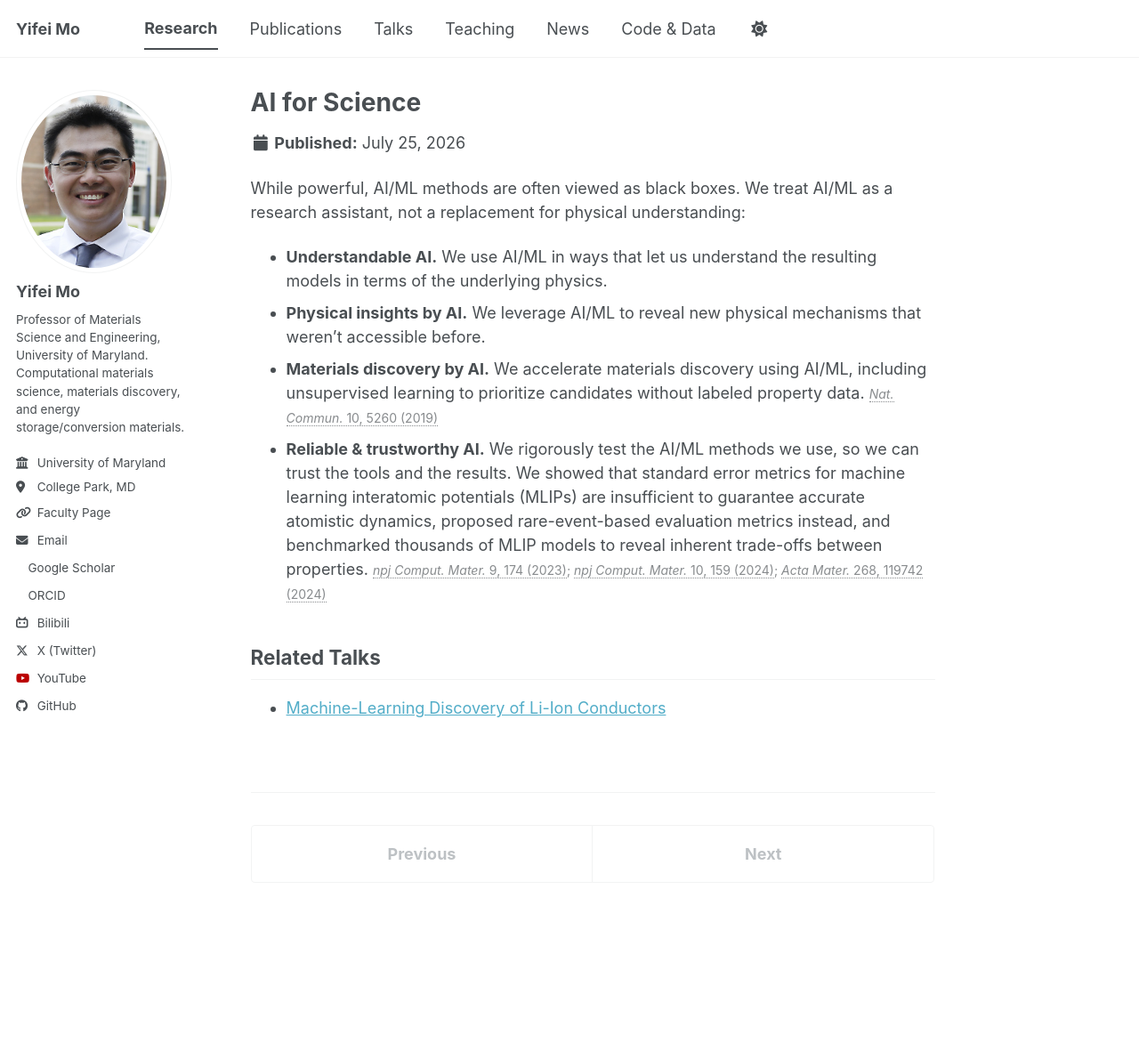
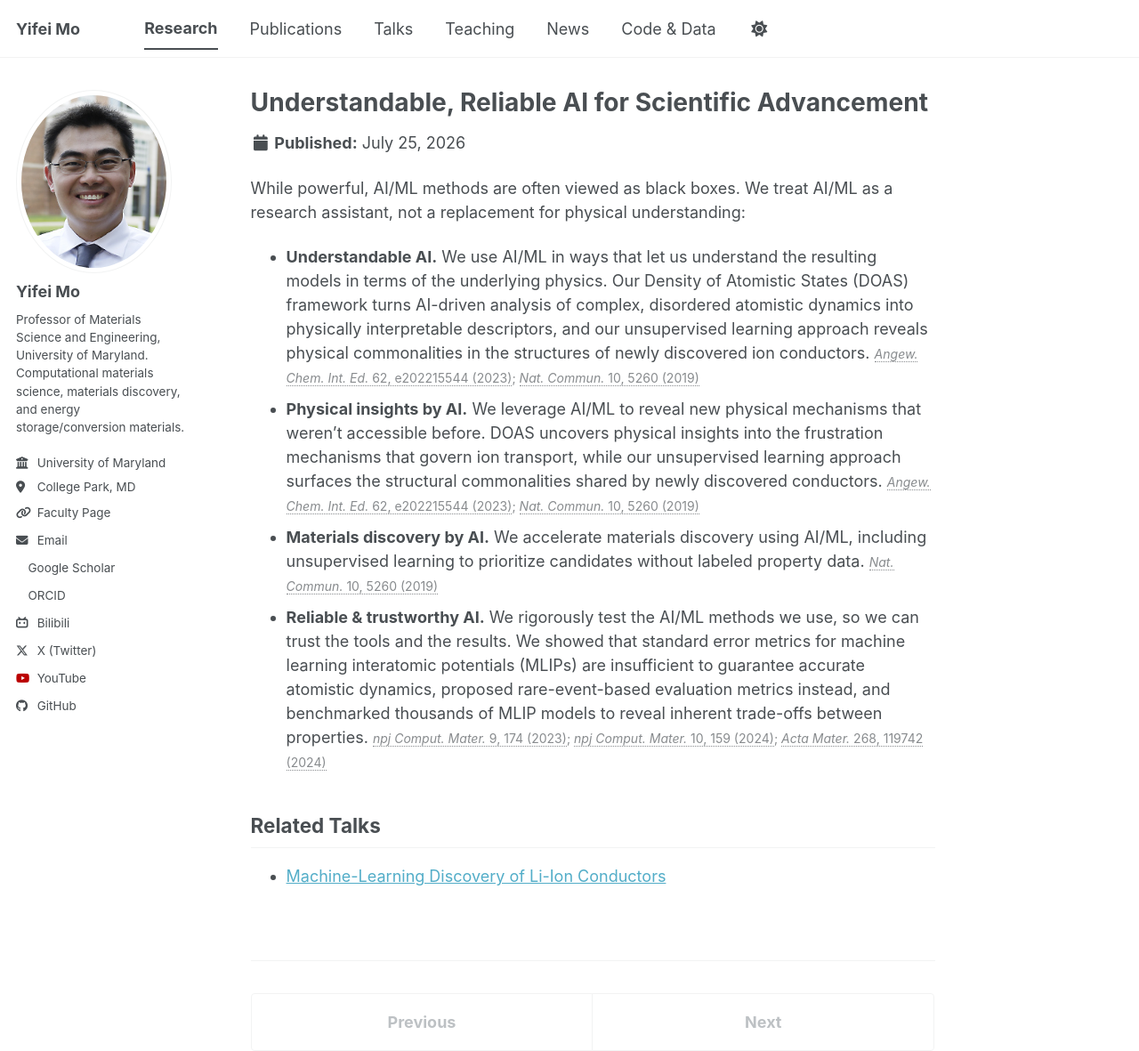
Before and after one commit to yifeimo/yifeimo.github.io, a Jekyll site: the page built from _research/06-ai-for-science.md, in a window 1280 px wide and 1181 px high. Shown: the whole window at 89% size. Built offline with Jekyll 4.4.1, drawn with Linux system fonts in a browser that asks for light colours; a style sheet for code colours, icons or effects is not loaded.

Commit message:
Rename AI for Science page, expand Understandable/Physical-insights bullets
Retitle to 'Understandable, Reliable AI for Scientific Advancement' (URL unchanged). Expand the Understandable AI and Physical insights by AI bullets to describe how DOAS and our unsupervised-learning work deliver on each, citing the DOAS (Angew. Chem. 2023) and unsupervised-discovery (Nat. Commun. 2019) papers in both.

Co-Authored-By: Claude Sonnet 5 <noreply@anthropic.com>

```diff
--- a/_research/06-ai-for-science.md
+++ b/_research/06-ai-for-science.md
@@ -1,5 +1,5 @@
 ---
-title: "AI for Science"
+title: "Understandable, Reliable AI for Scientific Advancement"
 collection: research
 permalink: /research/ai-for-science/
 icon: robot
@@ -8,8 +8,8 @@ excerpt: "Using AI/ML as a research assistant — understandable, physically gro
 
 While powerful, AI/ML methods are often viewed as black boxes. We treat AI/ML as a research assistant, not a replacement for physical understanding:
 
-* **Understandable AI.** We use AI/ML in ways that let us understand the resulting models in terms of the underlying physics.
-* **Physical insights by AI.** We leverage AI/ML to reveal new physical mechanisms that weren't accessible before.
+* **Understandable AI.** We use AI/ML in ways that let us understand the resulting models in terms of the underlying physics. Our Density of Atomistic States (DOAS) framework turns AI-driven analysis of complex, disordered atomistic dynamics into physically interpretable descriptors, and our unsupervised learning approach reveals physical commonalities in the structures of newly discovered ion conductors. <span class="citation">[*Angew. Chem. Int. Ed.* 62, e202215544 (2023)](https://doi.org/10.1002/anie.202215544); [*Nat. Commun.* 10, 5260 (2019)](https://doi.org/10.1038/s41467-019-13214-1)</span>
+* **Physical insights by AI.** We leverage AI/ML to reveal new physical mechanisms that weren't accessible before. DOAS uncovers physical insights into the frustration mechanisms that govern ion transport, while our unsupervised learning approach surfaces the structural commonalities shared by newly discovered conductors. <span class="citation">[*Angew. Chem. Int. Ed.* 62, e202215544 (2023)](https://doi.org/10.1002/anie.202215544); [*Nat. Commun.* 10, 5260 (2019)](https://doi.org/10.1038/s41467-019-13214-1)</span>
 * **Materials discovery by AI.** We accelerate materials discovery using AI/ML, including unsupervised learning to prioritize candidates without labeled property data. <span class="citation">[*Nat. Commun.* 10, 5260 (2019)](https://doi.org/10.1038/s41467-019-13214-1)</span>
 * **Reliable & trustworthy AI.** We rigorously test the AI/ML methods we use, so we can trust the tools and the results. We showed that standard error metrics for machine learning interatomic potentials (MLIPs) are insufficient to guarantee accurate atomistic dynamics, proposed rare-event-based evaluation metrics instead, and benchmarked thousands of MLIP models to reveal inherent trade-offs between properties. <span class="citation">[*npj Comput. Mater.* 9, 174 (2023)](https://doi.org/10.1038/s41524-023-01123-3); [*npj Comput. Mater.* 10, 159 (2024)](https://doi.org/10.1038/s41524-024-01333-3); [*Acta Mater.* 268, 119742 (2024)](https://doi.org/10.1016/j.actamat.2024.119742)</span>
 
```
